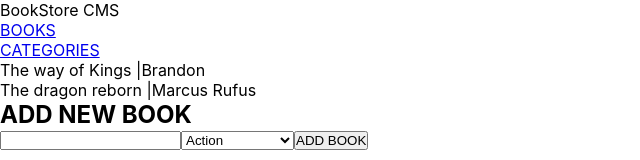
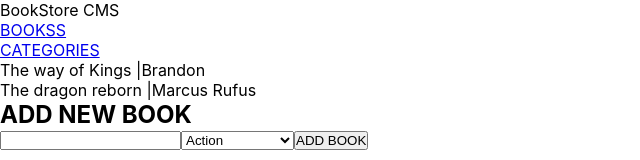
Before and after one commit to Kirabo19/react-bookstore, a React (Create React App) app: page / in a window 1280 px wide. Shown: the top 160 px of the page, without its empty margins (0-640 px from the left). Built offline with nearby package versions, Linux system fonts and the light colour scheme.

Commit message:
fix navbar

```diff
--- a/src/components/navBar.js
+++ b/src/components/navBar.js
@@ -7,7 +7,7 @@ const Header = () => (
     <nav>
       <ul>
         <li>
-          <NavLink to="/">BOOKS</NavLink>
+          <NavLink to="/">BOOKSS</NavLink>
         </li>
         <li>
           <NavLink to="/categorie">CATEGORIES</NavLink>
```
